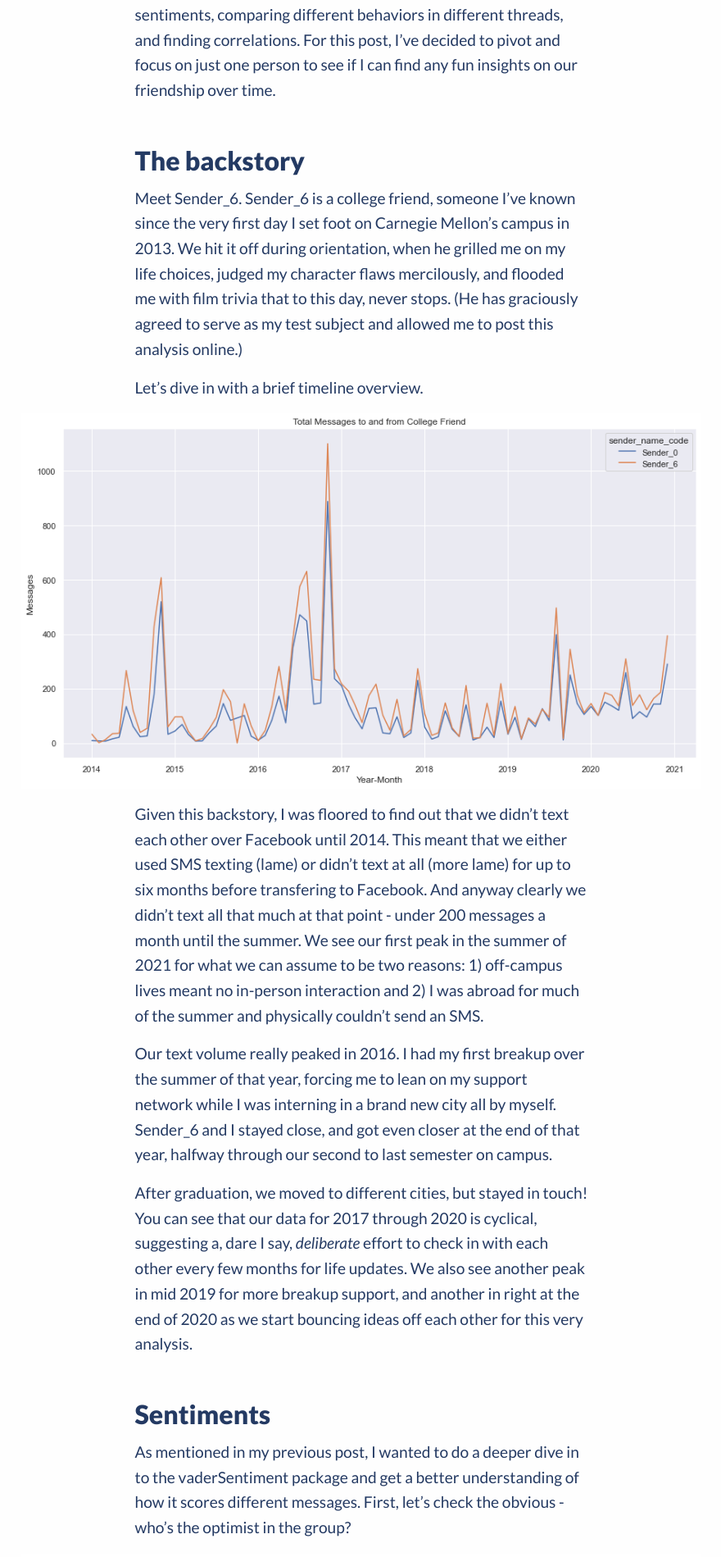
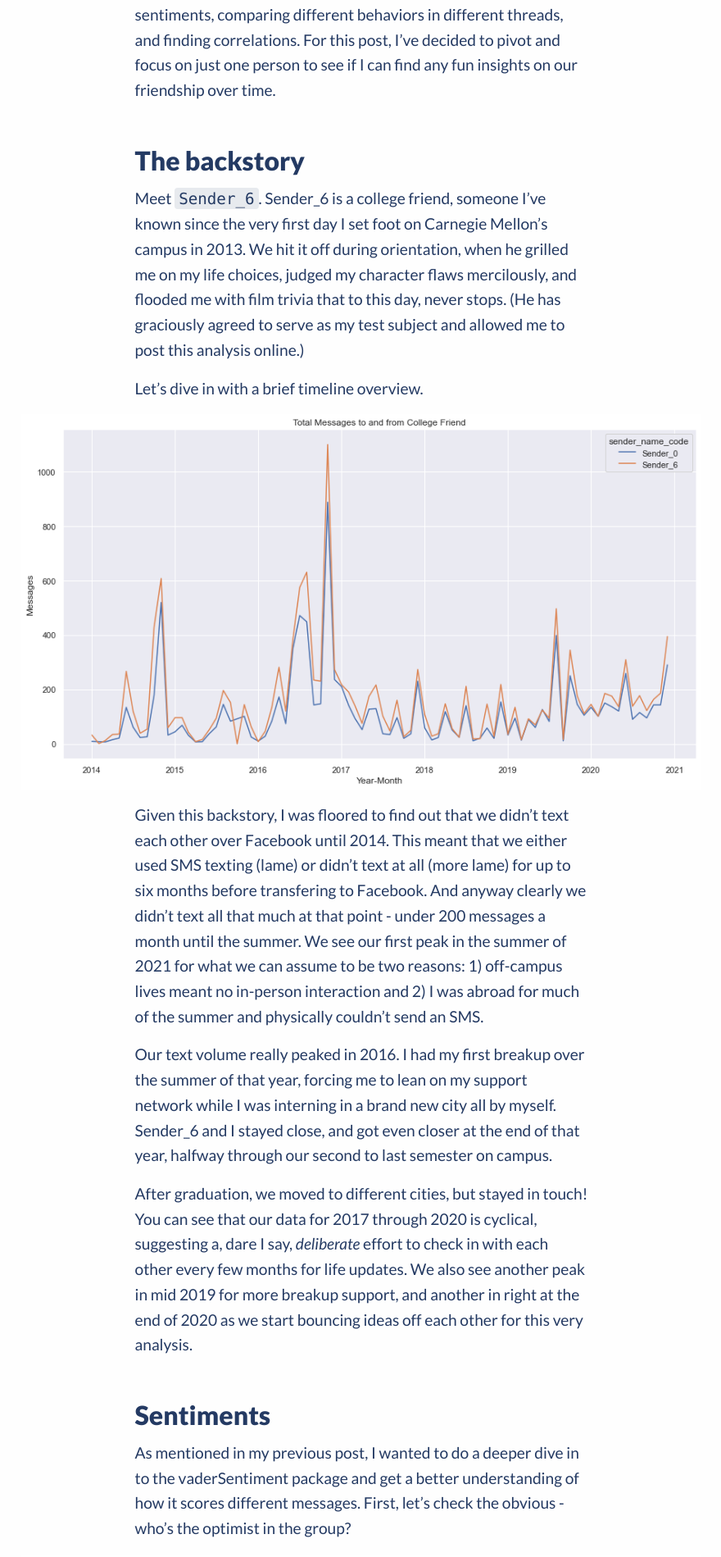
Before and after one commit to aliya-zee/aliya-zee.github.io, a Jekyll site: the page built from _posts/2021-01-27-facebook-deep-dive.md, in a window 1280 px wide. Shown: the part 707-2606 px from the top of the page at 82% size, without its empty margins (199-1079 px from the left). Built offline with Jekyll 4.4.1, drawn with Linux system fonts in a browser that asks for light colours.

Commit message:
Code styling Updates
If you want to use the code callout in your articles, Included an
example here

```diff
--- a/_posts/2021-01-27-facebook-deep-dive.md
+++ b/_posts/2021-01-27-facebook-deep-dive.md
@@ -12,7 +12,7 @@ Continuing my previous post on analyzing Facebook Messenger data... We're about
 
 ## The backstory
 
-Meet Sender_6. Sender_6 is a college friend, someone I've known since the very first day I set foot on Carnegie Mellon's campus in 2013. We hit it off during orientation, when he grilled me on my life choices, judged my character flaws mercilously, and flooded me with film trivia that to this day, never stops. (He has graciously agreed to serve as my test subject and allowed me to post this analysis online.)
+Meet `Sender_6`. Sender_6 is a college friend, someone I've known since the very first day I set foot on Carnegie Mellon's campus in 2013. We hit it off during orientation, when he grilled me on my life choices, judged my character flaws mercilously, and flooded me with film trivia that to this day, never stops. (He has graciously agreed to serve as my test subject and allowed me to post this analysis online.)
 
 Let's dive in with a brief timeline overview.
 
--- a/css/aliya.scss
+++ b/css/aliya.scss
@@ -228,6 +228,12 @@ footer{
     }
   }
 }
+code{
+  background-color: rgba($aliya-navy,10%);
+  border-radius: 4px;
+  color: $aliya-navy;
+  border: none;
+}
 
 
 // $grey-color:       #828282;
```
